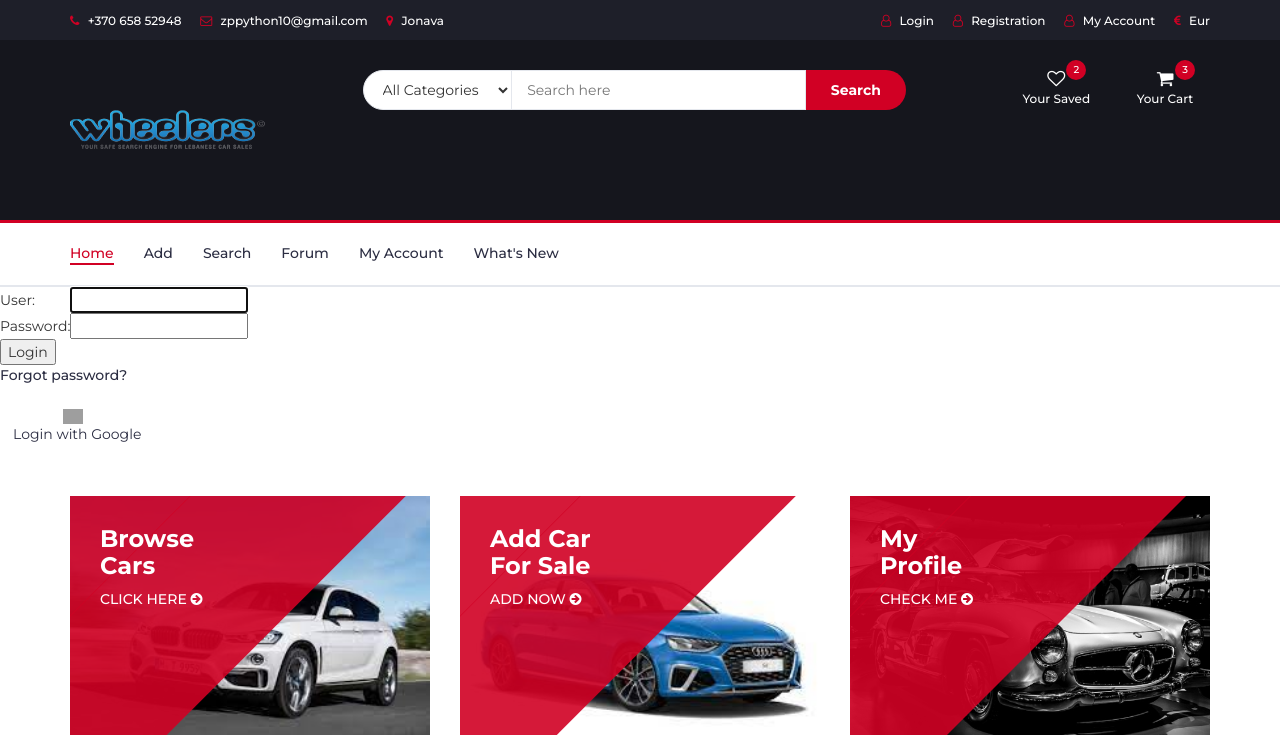
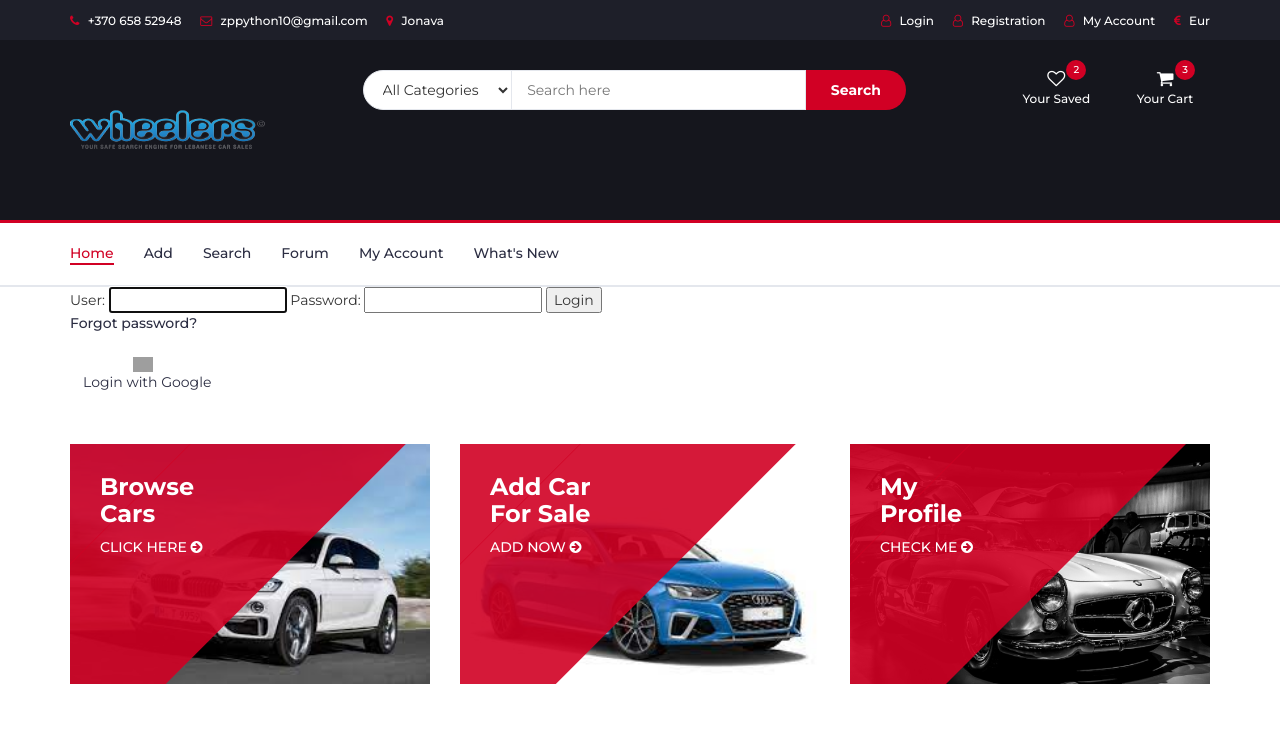
Before and after one commit to MBSonys/Code_Academy_final, a Django app: page /accounts/login/ in a window 1280 px wide. Shown: the top 735 px of the page. Run offline with Django 4.2, Linux system fonts and the light colour scheme; some libraries are stand-ins or nearby versions; grey boxes are pictures that could not be loaded.

Commit message:
Minor fixes on auth login/register

```diff
--- a/Cars/templates/index.html
+++ b/Cars/templates/index.html
@@ -194,7 +194,7 @@
 			<!-- /container -->
 		</nav>
 		<!-- /NAVIGATION -->
-		<div>{% block content %}{% endblock %}</div>
+		<div class="wrapper">{% block content %}{% endblock %}</div>
 		<!-- SECTION -->
 		<div class="section">
 			<!-- container -->
--- a/Cars/templates/register.html
+++ b/Cars/templates/register.html
@@ -36,7 +36,7 @@
             </div>
             <button type="submit" class="btn btn-primary register-button">Register</button>
         </form>
-        <p>If already have account, <a href="/login"><strong>Login</strong></a></p>
+        <p>If already have account, <a href="{% url 'login'%}?next={{request.path}}"><strong>Login</strong></a></p>
     </div>
 
 {% endblock %}
--- a/Cars/templates/registration/login.html
+++ b/Cars/templates/registration/login.html
@@ -1,20 +1,18 @@
 {% extends "index.html" %}
 {% load socialaccount %}
 {% block content %}
-
+<div class="login container">
   {% if form.errors %}
     <p>Login error, please try again</p>
   {% endif %}
-
   {% if next %}
     {% if user.is_authenticated %}
-      <p>To see info, you have to login/p>
+      <p>You dont have authorization. Please Log In</p>
     {% endif %}
   {% endif %}
 
   <form method="post" action="{% url 'login' %}">
     {% csrf_token %}
-    <table>
       <tr>
         <td>User: </td>
         <td>{{ form.username }}</td>
@@ -40,5 +38,5 @@
         Login with Google
     </a>
 </div>
-
+</div>
 {% endblock %}
```
Also changed, not shown: Cars/views.py (line endings or trailing spaces).
